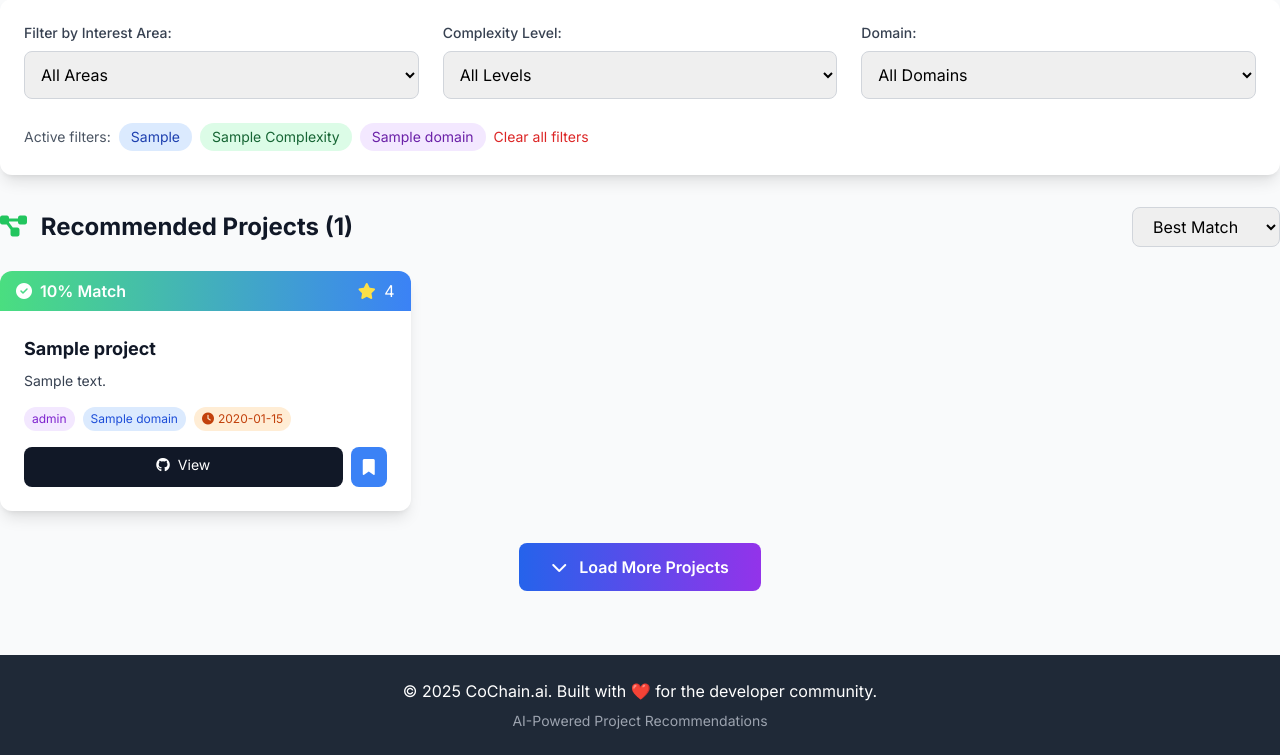
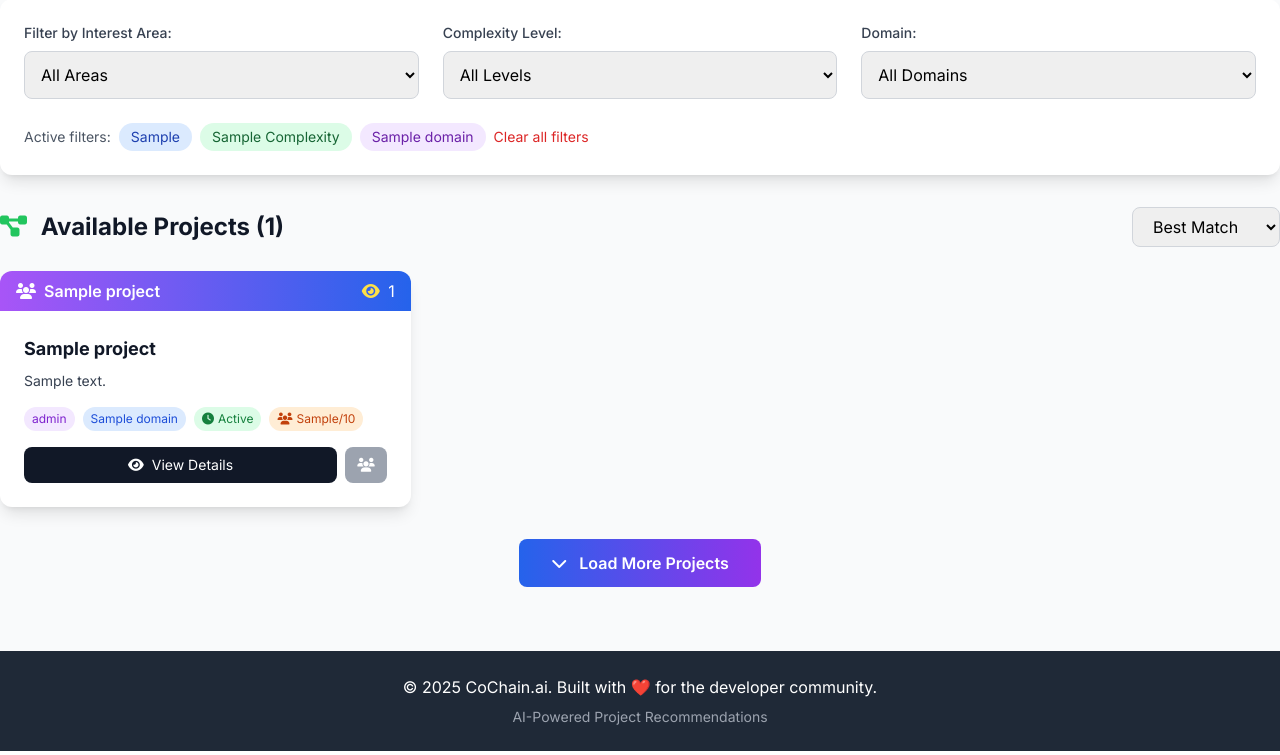
Before and after one commit to AnthonyRajuKondaveeti/cochain.ai, a Flask app: template templates/explore.html in a window 1280 px wide. Shown: the part 181-936 px from the top of the page. Run offline with Flask 3, Linux system fonts and the light colour scheme; the template is opened without the code that fills it: most values are stand-ins (such as "Sample title", 1, 10 or a date in 2020); data that the repository does not hold is empty; parts of the project's set-up code (start-up, migrations or seed data) failed here and were passed over; some libraries are stand-ins or nearby versions.

Commit message:
Explore Page update to show all Projects created by users.

```diff
--- a/templates/explore.html
+++ b/templates/explore.html
@@ -88,11 +88,11 @@
     {% endif %}
 
     <!-- Projects Grid -->
-    {% if recommendations and recommendations|length > 0 %}
+    {% if projects and projects|length > 0 %}
     <div class="mb-6 flex justify-between items-center">
         <h3 class="text-2xl font-bold text-gray-900">
             <i class="fas fa-project-diagram text-green-500 mr-2"></i>
-            Recommended Projects ({{ recommendations|length }})
+            Available Projects ({{ projects|length }})
         </h3>
 
         <!-- Sort Options -->
@@ -105,22 +105,22 @@
     </div>
 
     <div id="projects-grid" class="grid md:grid-cols-2 lg:grid-cols-3 gap-6">
-        {% for project in recommendations %}
+        {% for project in projects %}
         <div class="project-card bg-white rounded-xl shadow-lg overflow-hidden hover:shadow-xl transition card-hover"
-             data-similarity="{{ project.similarity }}"
+             data-similarity="{{ project.similarity or 1.0 }}"
              data-stars="{{ project.stars or 0 }}"
              data-title="{{ project.title }}">
 
-            <!-- Similarity Badge -->
-            <div class="bg-gradient-to-r from-green-400 to-blue-500 px-4 py-2 text-white">
+            <!-- Project Status Badge -->
+            <div class="bg-gradient-to-r from-purple-500 to-blue-600 px-4 py-2 text-white">
                 <div class="flex items-center justify-between">
                     <span class="font-semibold">
-                        <i class="fas fa-check-circle mr-1"></i>
-                        {{ (project.similarity * 100)|round|int }}% Match
+                        <i class="fas fa-users mr-1"></i>
+                        {{ project.creator_name }}
                     </span>
                     <span>
-                        <i class="fas fa-star text-yellow-300 mr-1"></i>
-                        {{ project.stars or 0 }}
+                        <i class="fas fa-eye text-yellow-300 mr-1"></i>
+                        {{ project.view_count or 0 }}
                     </span>
                 </div>
             </div>
@@ -147,27 +147,38 @@
                         {{ project.domain }}
                     </span>
                     {% endif %}
-                    {% if project.estimated_timeline %}
-                    <span class="text-xs bg-orange-100 text-orange-700 px-2 py-1 rounded-full">
-                        <i class="fas fa-clock mr-1"></i>{{ project.estimated_timeline }}
+                    {% if project.status %}
+                    <span class="text-xs bg-green-100 text-green-700 px-2 py-1 rounded-full">
+                        <i class="fas fa-clock mr-1"></i>{{ project.status|title }}
                     </span>
                     {% endif %}
+                    <span class="text-xs bg-orange-100 text-orange-700 px-2 py-1 rounded-full">
+                        <i class="fas fa-users mr-1"></i>{{ project.current_collaborators }}/{{ project.max_collaborators }}
+                    </span>
                 </div>
 
                 <!-- Actions -->
                 <div class="flex gap-2">
-                    <a href="{{ project.repository_url }}"
-                       target="_blank"
+                    <a href="{{ url_for('project_detail', project_id=project.id) }}"
                        class="flex-1 bg-gray-900 text-white px-3 py-2 rounded-lg hover:bg-gray-800 transition text-center text-sm">
-                        <i class="fab fa-github mr-1"></i>
-                        View
+                        <i class="fas fa-eye mr-1"></i>
+                        View Details
                     </a>
-                    <button
-                        onclick="bookmarkProject('{{ project.id }}')"
-                        class="bookmark-btn bg-blue-500 text-white px-3 py-2 rounded-lg hover:bg-blue-600 transition"
-                        data-project-id="{{ project.id }}">
-                        <i class="fas fa-bookmark"></i>
-                    </button>
+                    {% if project.current_collaborators < project.max_collaborators %}
+                    <form action="/request-join/{{ project.id }}" method="POST" class="inline">
+                        <input type="hidden" name="message" value="I would like to join this project">
+                        <button type="submit"
+                            class="bg-blue-500 text-white px-3 py-2 rounded-lg hover:bg-blue-600 transition text-sm"
+                            title="Request to Join">
+                            <i class="fas fa-plus"></i>
+                        </button>
+                    </form>
+                    {% else %}
+                    <span class="bg-gray-400 text-white px-3 py-2 rounded-lg text-sm cursor-not-allowed"
+                          title="Project Full">
+                        <i class="fas fa-users"></i>
+                    </span>
+                    {% endif %}
                 </div>
             </div>
         </div>
@@ -196,6 +207,14 @@
     </div>
     {% endif %}
 </div>
+{% endblock %}
+
+{% block extra_css %}
+<style>
+.inline {
+    display: inline;
+}
+</style>
 {% endblock %}
 
 {% block extra_js %}
```
